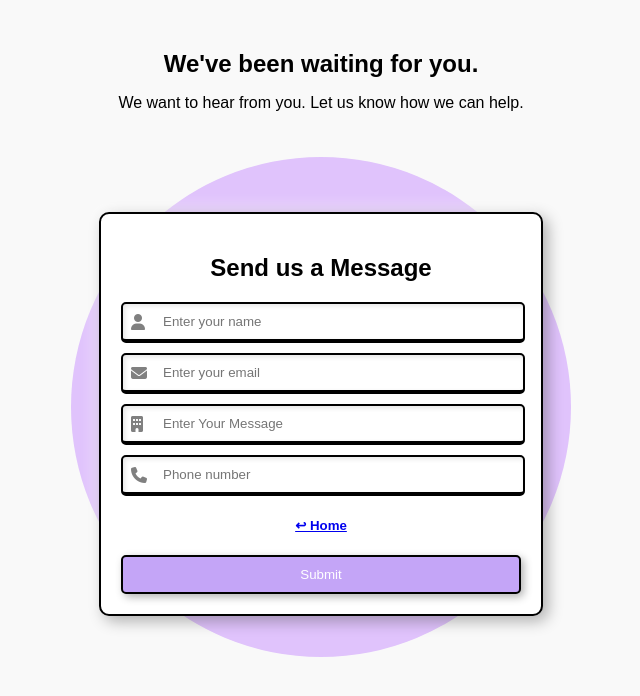
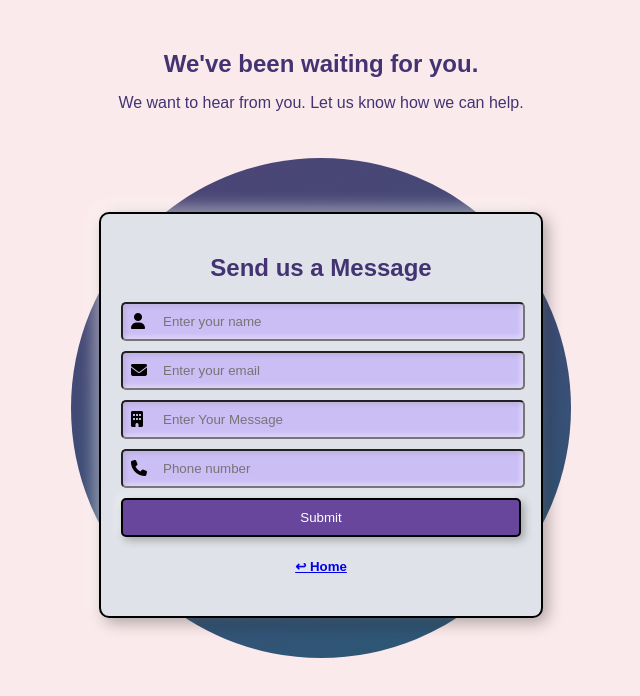
Before and after one commit to Arjunksonkar/Parkkro, a plain HTML site: page contact_all.html in a window 1280 px wide. Shown: the whole page, without its empty margins (319-959 px from the left). Drawn offline with Linux system fonts and the light colour scheme.

Commit message:
color change

```diff
--- a/contact_all.html
+++ b/contact_all.html
@@ -12,10 +12,11 @@
         body {
             font-family: Arial, sans-serif;
             text-align: center;
-            background-color: #f9f9f9;
+            background-color: #FBEAEB;
             margin: 0;
             padding: 0;
             position: relative;
+            color: #433372;
         }
         .background-circle {
             position: absolute;
@@ -24,7 +25,7 @@
             transform: translate(-50%, -50%);
             width: 500px;
             height: 500px;
-            background: #e0c3fc;
+            background-image: linear-gradient(-20deg, #2b5876 0%, #4e4376 100%);
             border-radius: 50%;
             z-index: -1;
         }
@@ -32,7 +33,7 @@
             max-width: 400px;
             margin: 100px auto;
             padding: 20px;
-            background: white;
+            background: rgb(223, 227, 233);
             border-radius: 10px;
             box-shadow: 5px 5px 15px rgba(0, 0, 0, 0.3), -5px -5px 15px rgba(255, 255, 255, 0.5);
             border: 2px solid black;
@@ -50,11 +51,16 @@
         .input-container {
             position: relative;
             margin: 10px 0;
+            color: black;
+        }
+
+        .input-container input{
+            background-color: #cbbef5;
         }
         .input-container input {
             width: 80%;
             padding: 10px 40px; /* Space for icon */
-            border: 2px solid black;
+            border: 2px solid black
             border-bottom: 4px solid black;
             border-radius: 5px;
             box-shadow: inset 2px 2px 5px rgba(0, 0, 0, 0.1), inset -2px -2px 5px rgba(255, 255, 255, 0.5);
@@ -65,10 +71,10 @@
             top: 50%;
             transform: translateY(-50%);
             font-size: 16px;
-            color: gray;
+            color: black;
         }
         button {
-            background-color: #c4a5f7;
+            background-color: #67469b;
             color: white;
             border: 2px solid black;
             padding: 10px;
@@ -78,8 +84,13 @@
             box-shadow: 3px 3px 8px rgba(0, 0, 0, 0.3), -3px -3px 8px rgba(255, 255, 255, 0.5);
         }
         button:hover {
-            background-color: #a78bfa;
+            background-color: #524186;
         }
+
+        .home{
+            padding-right: 10%;
+        }
+
     </style>
 </head>
 <body>
@@ -111,9 +122,9 @@
                 <i class="fa-solid fa-phone"></i>
                 <input type="tel" name="phone" placeholder="Phone number" required>
             </div>
-            <p class="home"><a href="index.html"><h5>&#8617 Home</h5></a></p>
 
             <button type="submit">Submit</button>
+            <p class="home"><a href="index.html"><h5>&#8617 Home</h5></a></p>
         </form>
 
     </div>
```
